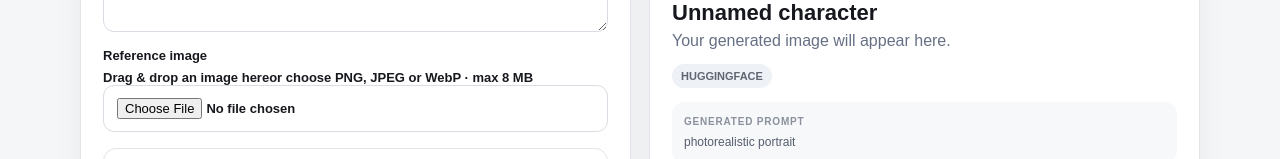
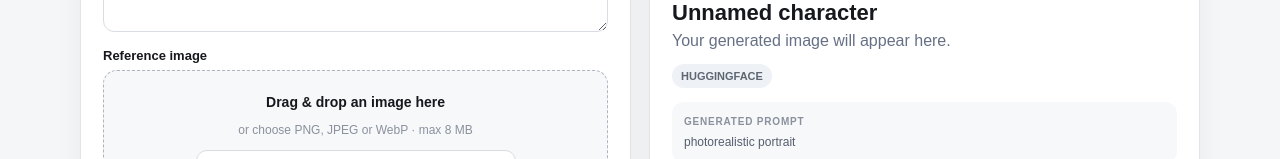
Before and after one commit to freemonkeyyourlife-lab/character-studio, a Next.js app: page / in a window 1280 px wide. Shown: the part 793-952 px from the top of the page. Built offline with nearby package versions, Linux system fonts and the light colour scheme; no server answers.

Commit message:
Style drag and drop upload zone

```diff
--- a/app/globals.css
+++ b/app/globals.css
@@ -180,3 +180,25 @@ input:focus, textarea:focus, select:focus { border-color: #7b8494; }
 @media (max-width: 420px) {
   .videoOptions { grid-template-columns: 1fr; }
 }
+
+
+.dropZone {
+  display: grid;
+  place-items: center;
+  gap: 8px;
+  min-height: 150px;
+  padding: 20px;
+  border: 1px dashed #aeb5bf;
+  border-radius: 14px;
+  background: #f7f8fa;
+  text-align: center;
+  transition: border-color .15s ease, background .15s ease, transform .15s ease;
+}
+.dropZone strong { font-size: 14px; }
+.dropZone span { color: #8a919d; font-size: 12px; font-weight: 500; }
+.dropZone input { max-width: 320px; background: #fff; }
+.dropZoneActive {
+  border-color: #16181d;
+  background: #eef1f5;
+  transform: translateY(-1px);
+}
```
